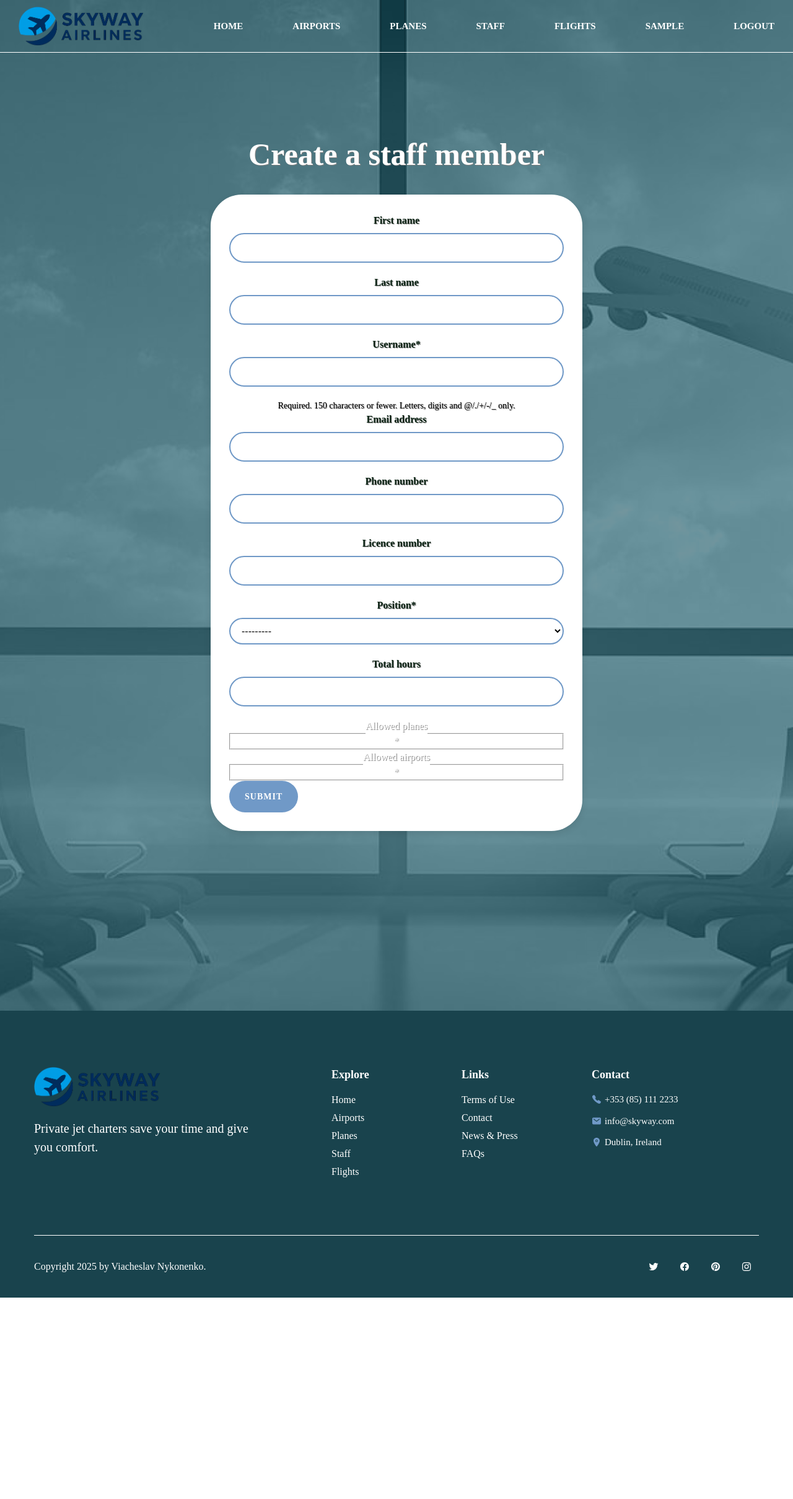
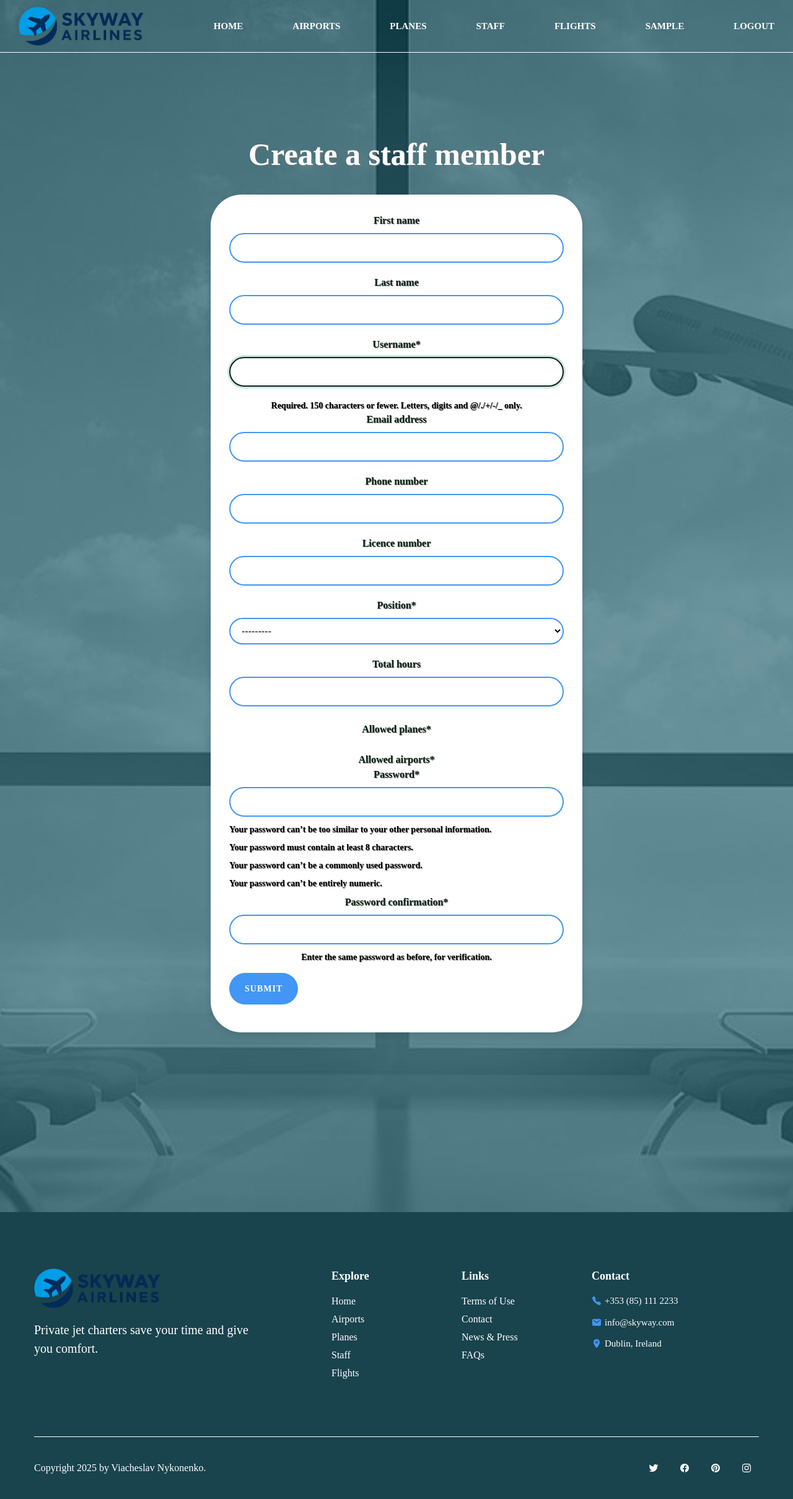
Before and after one commit to Slava-Nykonenko/skyway-airlines, a Django app: page /staff/create/ in a window 1280 px wide. Shown: the whole page at 62% size. Before the commit the page ends 2094 px from the top, so only its background shows below. Run offline with Django 5.2, Linux system fonts and the light colour scheme; the visitor is signed in with stand-in values (Sample User, id 1); data that the repository does not hold is empty; some libraries are stand-ins or nearby versions.

Commit message:
implemented PasswordChangeForm for Staff, adjusted styles

```diff
--- a/management/forms.py
+++ b/management/forms.py
@@ -22,7 +22,7 @@ def validate_licence_number(
 ):
     if len(licence_number) != 8:
         raise ValidationError("Licence number should consist of 8 characters")
-    elif not licence_number[:3].isupper() or not licence_number[:3].isalpha():
+    elif not all(char.isupper() and char.isalpha() for char in licence_number[:3]):
         raise ValidationError("First 3 characters should be uppercase letters")
     elif not licence_number[3:].isdigit():
         raise ValidationError("Last 5 characters should be digits")
@@ -62,14 +62,18 @@ class StaffForm(forms.ModelForm):
 
 class StaffCreateForm(UserCreationForm, StaffForm):
     class Meta(StaffForm.Meta):
+        model = Staff
         fields = StaffForm.Meta.fields + ["password1", "password2"]
 
 
-class StaffUpdateForm(UserChangeForm, StaffForm):
-    password = None
+class StaffUpdateForm(StaffForm):
+    class Meta(StaffForm.Meta):
+        model = Staff
+        fields = StaffForm.Meta.fields
 
-    class Meta(StaffForm.Meta):
-        fields = StaffForm.Meta.fields
+
+class StaffChangePasswordForm(UserChangeForm):
+    model = Staff
 
 
 class PlaneForm(forms.ModelForm):
--- a/management/models.py
+++ b/management/models.py
@@ -63,7 +63,7 @@ class Staff(AbstractUser):
         blank=True
     )
     licence_number = models.CharField(
-        max_length=10,
+        max_length=8,
         unique=True,
         null=True,
         blank=True
--- a/management/urls.py
+++ b/management/urls.py
@@ -39,7 +39,8 @@ from management.views import (
     StaffDeleteView,
     FlightDeleteView,
     toggle_assign_to_plane,
-    toggle_assign_to_airport
+    toggle_assign_to_airport,
+    change_password
 )
 
 
@@ -66,6 +67,7 @@ urlpatterns = [
     path("flights/<int:pk>/update", FlightUpdateView.as_view(), name="flight-update"),
     path("flights/<int:pk>/delete/", FlightDeleteView.as_view(), name="flight-delete"),
     path("planes/<int:pk>/toggle/", toggle_assign_to_plane, name="toggle-assign-to-plane"),
-    path("airports/<int:pk>/toggle/", toggle_assign_to_airport, name="toggle-assign-to-airport")
+    path("airports/<int:pk>/toggle/", toggle_assign_to_airport, name="toggle-assign-to-airport"),
+    path("staff/<int:pk>/password", change_password, name="password")
 ]
 app_name = "management"
--- a/management/views.py
+++ b/management/views.py
@@ -1,7 +1,10 @@
+from django.contrib import messages
+from django.contrib.auth import update_session_auth_hash
 from django.contrib.auth.decorators import login_required
+from django.contrib.auth.forms import PasswordChangeForm
 from django.contrib.auth.mixins import LoginRequiredMixin
 from django.http import HttpResponseRedirect
-from django.shortcuts import render
+from django.shortcuts import render, redirect, get_object_or_404
 from django.urls import reverse_lazy
 from django.views import generic
 
@@ -13,7 +16,7 @@ from management.forms import (
     AirportSearchForm,
     PlaneSearchForm,
     FlightSearchForm,
-    StaffSearchForm
+    StaffSearchForm, StaffCreateForm, StaffUpdateForm, StaffChangePasswordForm
 )
 from management.models import (
     Airport,
@@ -216,13 +219,13 @@ class StaffDetailView(LoginRequiredMixin, generic.DetailView):
 
 class StaffCreateView(LoginRequiredMixin, generic.CreateView):
     model = Staff
-    form_class = StaffForm
+    form_class = StaffCreateForm
     success_url = reverse_lazy("management:staff")
 
 
 class StaffUpdateView(LoginRequiredMixin, generic.UpdateView):
     model = Staff
-    form_class = StaffForm
+    form_class = StaffUpdateForm
     success_url = reverse_lazy("management:staff")
 
 
@@ -255,3 +258,20 @@ def toggle_assign_to_airport(request, pk):
     else:
         staff_member.allowed_airports.add(airport)
     return HttpResponseRedirect(reverse_lazy("management:airport-detail", args=[pk]))
+
+
+@login_required
+def change_password(request, pk):
+    user = get_object_or_404(Staff, pk=pk)
+
+    if request.method == "POST":
+        form = PasswordChangeForm(user=user, data=request.POST)
+        if form.is_valid():
+            form.save()
+            update_session_auth_hash(request, user)  # Keeps user logged in
+            messages.success(request, "Password updated successfully.")
+            return redirect("management:staff-detail", pk=pk)
+    else:
+        form = PasswordChangeForm(user=user)
+
+    return render(request, "management/change_password.html", {"form": form, "staff": user})
--- a/static/css/style.css
+++ b/static/css/style.css
@@ -6,7 +6,7 @@
   --phthalo-green-1: hsl(143, 54%, 9%);
   --phthalo-green-2: hsl(191, 51%, 20%);
   --morning-blue: hsl(0, 0%, 100%);
-  --medium-light-blue: hsl(212, 44%, 61%);
+  --medium-light-blue: hsl(212, 90%, 61%);
   --vegas-gold: hsl(48, 40%, 51%);
   --baby-powder: hsl(51, 33%, 96%);
   --white-10: hsla(0, 0%, 100%, 0.1);
@@ -150,6 +150,7 @@ body.active { overflow: hidden; }
 .btn-secondary:is(:hover, :focus) {
   background-color: var(--medium-light-blue);
   color: var(--white);
+  margin: 15px 0;
 }
 
 .btn-primary:is(:hover, :focus) {
@@ -273,6 +274,8 @@ body.active { overflow: hidden; }
   max-width: 600px;
   margin: 40px auto;
   padding: 30px;
+  color: var(--phthalo-green-1);
+  font-weight: bold;
   background-color: var(--white);
   border-radius: var(--radius-pill);
   box-shadow: 0 4px 12px rgba(0, 0, 0, 0.1);
@@ -310,7 +313,7 @@ body.active { overflow: hidden; }
    FORM GROUPS
 \*-----------------------------------*/
 .form-wrapper .form-group {
-  margin-bottom: 12px; /* reduced space */
+  margin-bottom: 12px;
 }
 
 .form-wrapper .form-group:last-child {
@@ -337,12 +340,10 @@ body.active { overflow: hidden; }
   background-color: #fff;
 }
 
-/* tighten spacing specifically between password & confirmation */
 .form-wrapper input[type="password"] {
   margin-bottom: 5px;
 }
 
-/* Multiple select styling */
 .form-wrapper select[multiple] {
   width: 100%;
   min-height: 120px;
@@ -354,6 +355,18 @@ body.active { overflow: hidden; }
   resize: vertical;
   overflow-y: auto;
 }
+
+fieldset {
+  border: none;
+  box-shadow: none;
+  width: auto;
+  height: auto;
+  margin-top: 25px;
+}
+ .fs-6 {
+   display: inline-flex;
+ }
+
 
 /*-----------------------------------*\
    FOCUS STATES
@@ -389,7 +402,6 @@ body.active { overflow: hidden; }
   cursor: pointer;
 }
 
-/* fallback for CheckboxSelectMultiple when rendered as <ul><li> */
 .form-wrapper ul {
   list-style: none;
   padding: 0;
--- /dev/null
+++ b/static/js/script.js
@@ -0,0 +1,65 @@
+'use strict';
+
+
+
+/**
+ * add event on element
+ */
+
+const addEventOnElem = function (elem, type, callback) {
+  if (elem.length > 1) {
+    for (let i = 0; i < elem.length; i++) {
+      elem[i].addEventListener(type, callback);
+    }
+  } else {
+    elem.addEventListener(type, callback);
+  }
+}
+
+
+
+/**
+ * navbar toggle
+ */
+
+const navbar = document.querySelector("[data-navbar]");
+const navTogglers = document.querySelectorAll("[data-nav-toggler]");
+const navbarLinks = document.querySelectorAll("[data-nav-link]");
+const overlay = document.querySelector("[data-overlay]");
+
+const toggleNavbar = function () {
+  navbar.classList.toggle("active");
+  overlay.classList.toggle("active");
+  document.body.classList.toggle("active");
+}
+
+addEventOnElem(navTogglers, "click", toggleNavbar);
+
+const closeNavbar = function () {
+  navbar.classList.remove("active");
+  overlay.classList.remove("active");
+  document.body.classList.remove("active");
+}
+
+addEventOnElem(navbarLinks, "click", closeNavbar);
+
+
+
+/**
+ * active header & back top btn when window scroll down to 100px
+ */
+
+const header = document.querySelector("[data-header]");
+const backTopBtn = document.querySelector("[data-back-top-btn]");
+
+const activeElemOnScroll = function () {
+  if (window.scrollY > 100) {
+    header.classList.add("active");
+    backTopBtn.classList.add("active");
+  } else {
+    header.classList.remove("active");
+    backTopBtn.classList.remove("active");
+  }
+}
+
+addEventOnElem(window, "scroll", activeElemOnScroll);
--- a/templates/management/staff_form.html
+++ b/templates/management/staff_form.html
@@ -6,7 +6,10 @@
   <form class="form-wrapper" action="" method="post" novalidate>
     {% csrf_token %}
     {{ form|crispy }}
-
+    {% if object %}
+      <a class="btn btn-primary" href="{% url 'management:password' object.pk %}">Change password</a>
+    {% endif %}
     <input type="submit" value="Submit" class="btn btn-primary">
   </form>
+
 {% endblock %}
```
Also changed, not shown: templates/management/change_password.html (added, +11 -0 lines).
